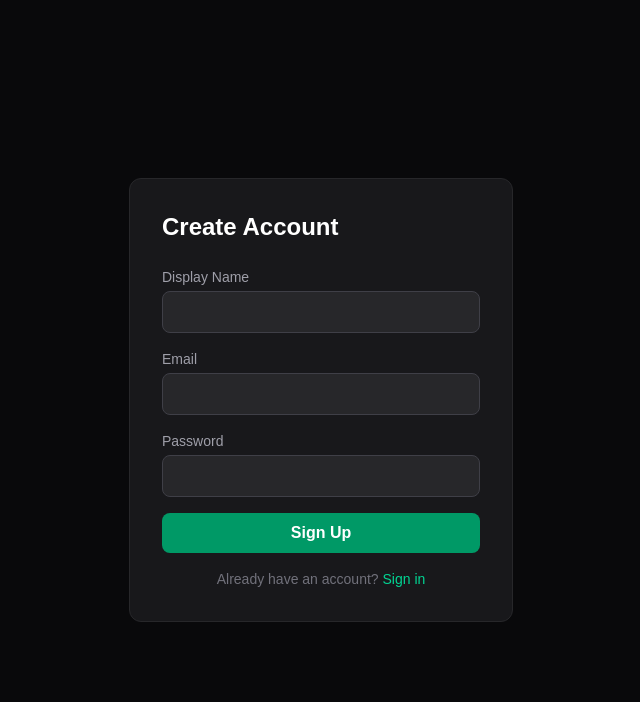
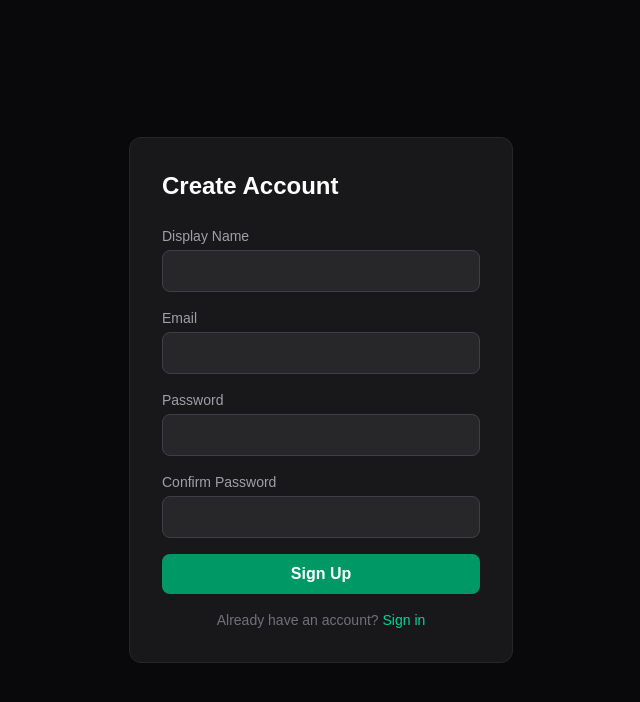
Before and after one commit to mmilam360/golf-pool-pro, a Next.js app: page /signup in a window 1280 px wide. Shown: the top 702 px of the page, without its empty margins (319-959 px from the left). Built offline with nearby package versions, Linux system fonts and the light colour scheme; no server answers.

Commit message:
Add confirm password field to signup

```diff
--- a/src/app/(auth)/signup/page.tsx
+++ b/src/app/(auth)/signup/page.tsx
@@ -7,6 +7,7 @@ import { useRouter } from 'next/navigation'
 export default function SignupPage() {
   const [email, setEmail] = useState('')
   const [password, setPassword] = useState('')
+  const [confirmPassword, setConfirmPassword] = useState('')
   const [displayName, setDisplayName] = useState('')
   const [error, setError] = useState('')
   const [loading, setLoading] = useState(false)
@@ -16,6 +17,10 @@ export default function SignupPage() {
   const handleSignup = async (e: React.FormEvent) => {
     e.preventDefault()
     setError('')
+    if (password !== confirmPassword) {
+      setError('Passwords do not match')
+      return
+    }
     setLoading(true)
     const { error } = await supabase.auth.signUp({
       email,
@@ -68,6 +73,17 @@ export default function SignupPage() {
             className="w-full bg-zinc-800 border border-zinc-700 rounded-lg px-4 py-2 text-white focus:outline-none focus:border-emerald-500"
           />
         </div>
+        <div>
+          <label className="block text-zinc-400 text-sm mb-1">Confirm Password</label>
+          <input
+            type="password"
+            value={confirmPassword}
+            onChange={e => setConfirmPassword(e.target.value)}
+            required
+            minLength={6}
+            className="w-full bg-zinc-800 border border-zinc-700 rounded-lg px-4 py-2 text-white focus:outline-none focus:border-emerald-500"
+          />
+        </div>
         <button
           type="submit"
           disabled={loading}
```
